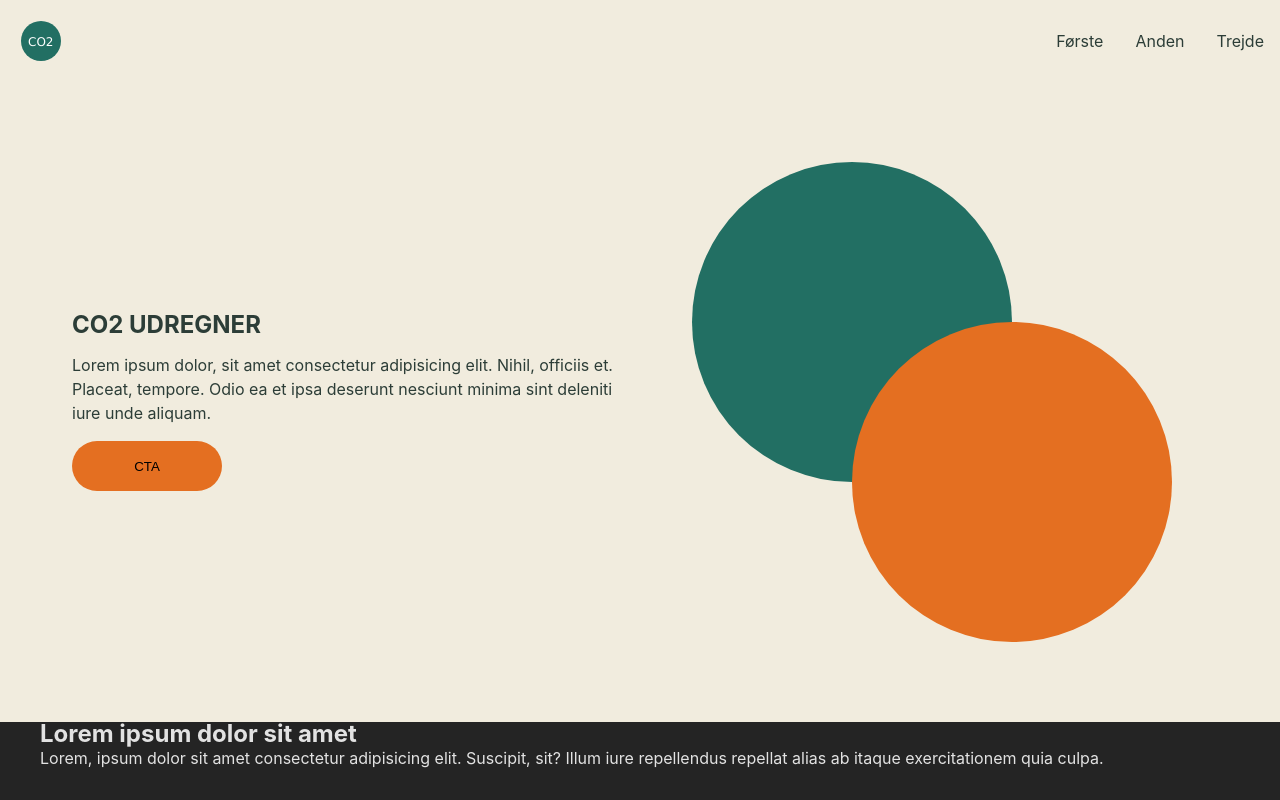
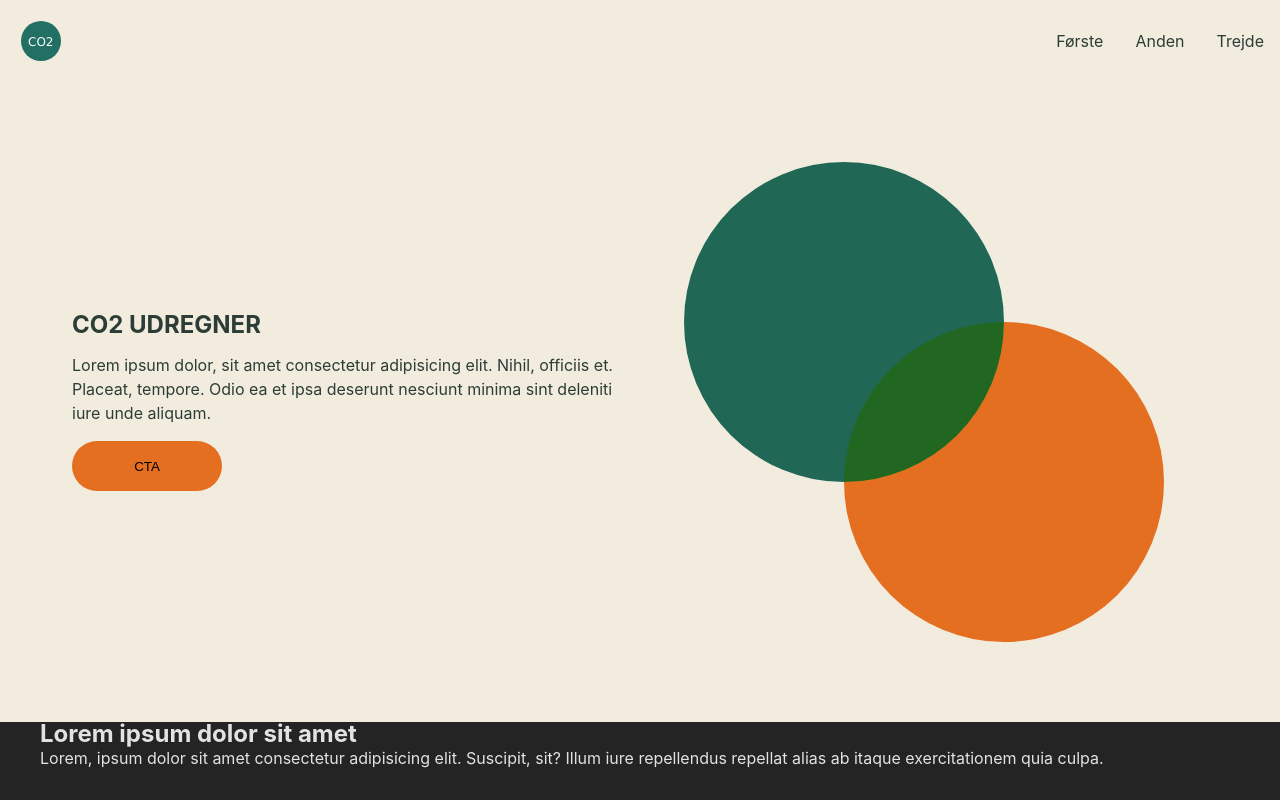
Before and after one commit to vlysium/advice-project, a React (Vite) app: page / in a window 1280 px wide. Shown: the top 800 px of the page. Built offline with nearby package versions, Linux system fonts and the light colour scheme.

Commit message:
blend mode på header

```diff
--- a/src/styles/Header.scss
+++ b/src/styles/Header.scss
@@ -28,7 +28,7 @@ header {
   align-items: center;
   padding: 2rem;
   height: 80vh;
-  gap: 2rem;
+  //gap: 2rem;
   justify-content: center;
   justify-items: center;
   .textContent {
@@ -55,11 +55,12 @@ header {
     .greenCircle {
       grid-column: 1/3;
       grid-row: 1/3;
-
+      mix-blend-mode: multiply;
     }
     .orangeCircle {
       grid-row: 2/4;
       grid-column: 2/4;
+          mix-blend-mode: darken;
     }
   }
 }
```
